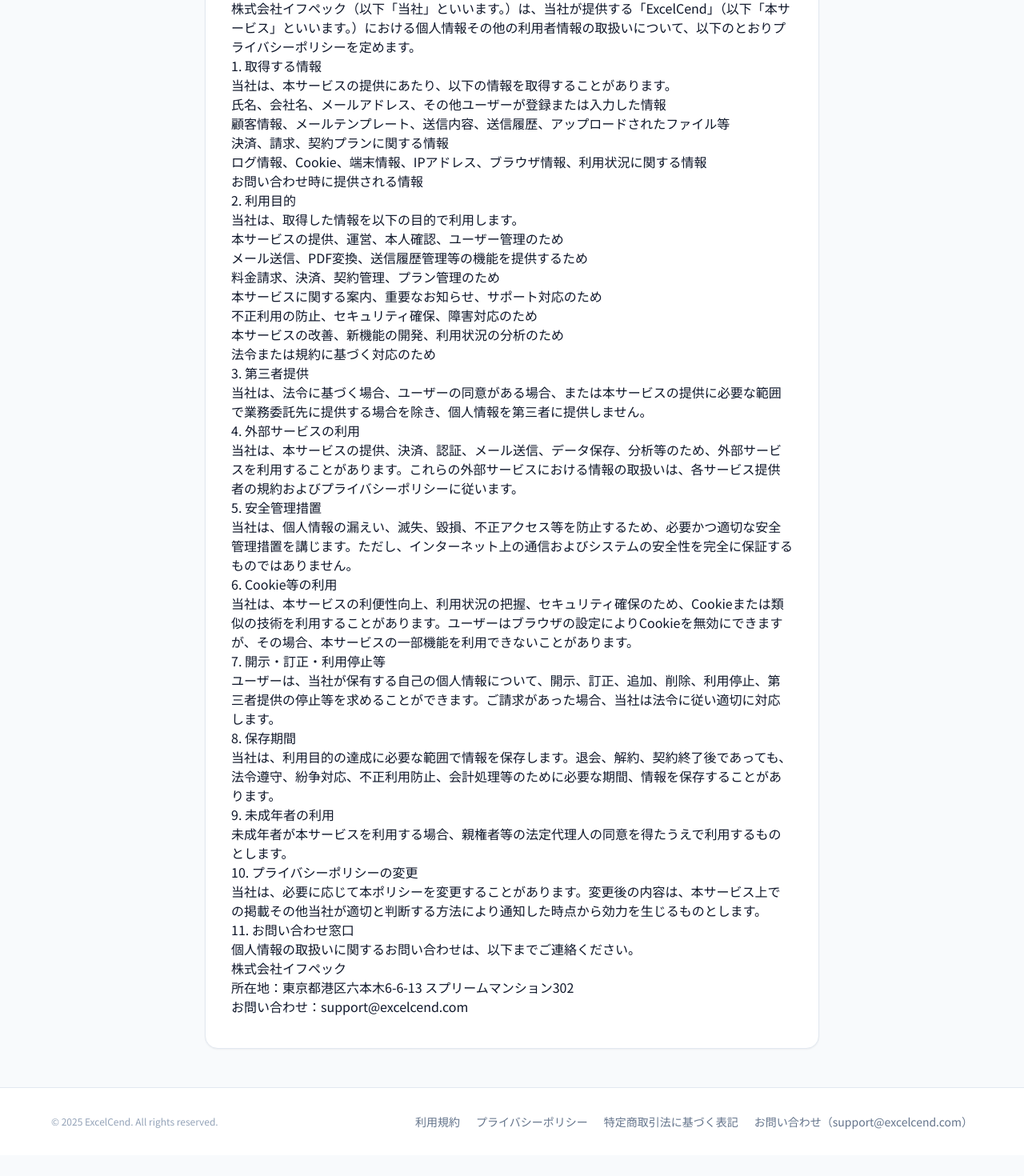
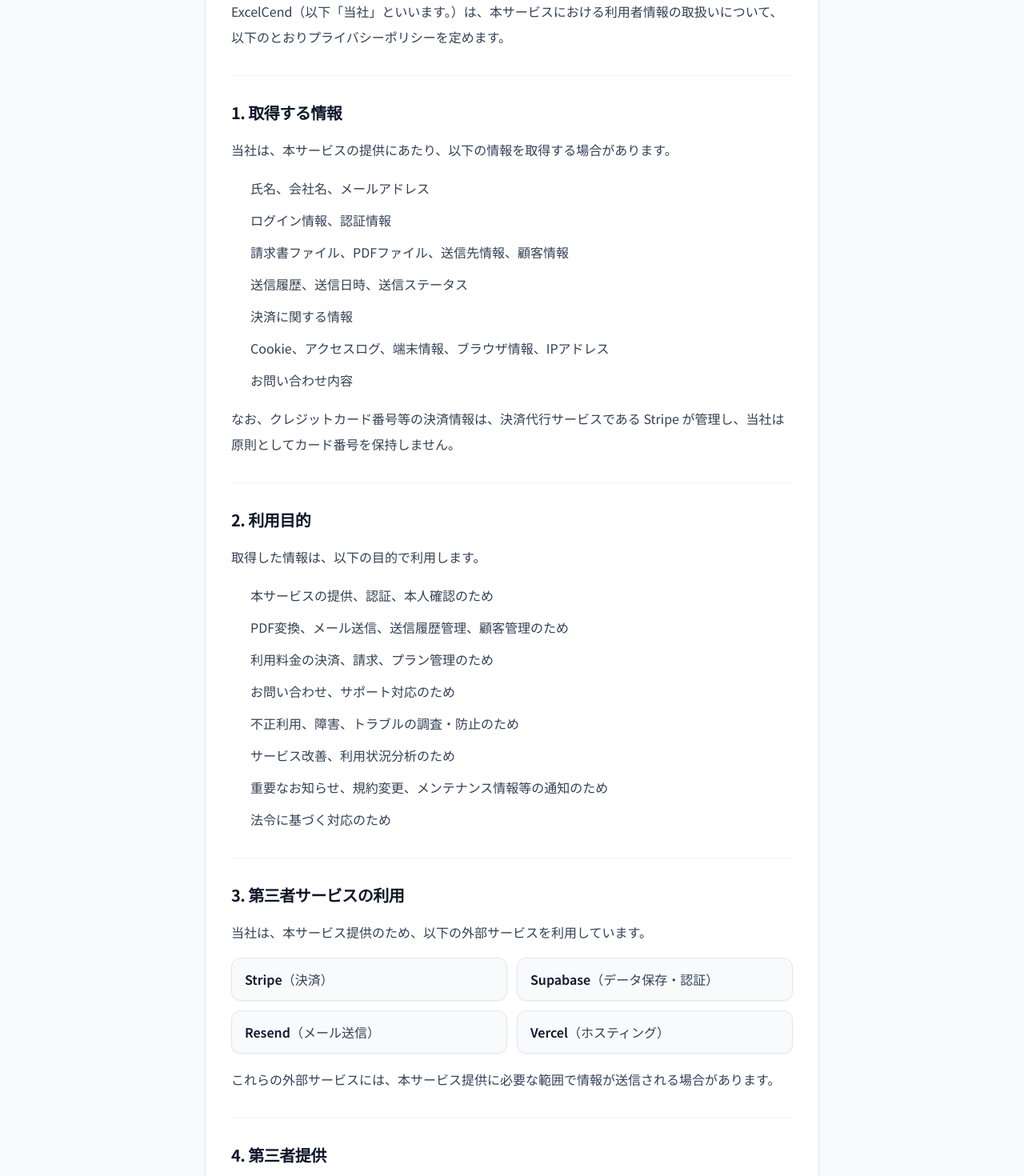
Before and after one commit to Ifpc-Becky/excelcend, a Next.js app: page /privacy in a window 1280 px wide. Shown: the part 300-1770 px from the top of the page at 80% size. Before the commit the page ends 1744 px from the top, so only its background shows below. Built offline with nearby package versions, Linux system fonts and the light colour scheme.

Commit message:
Refine privacy policy readability

```diff
--- a/src/app/privacy/page.tsx
+++ b/src/app/privacy/page.tsx
@@ -6,84 +6,177 @@ export const metadata: Metadata = {
   description: "ExcelCend のプライバシーポリシーページです。",
 };
 
+const sectionClassName =
+  "space-y-4 border-t border-slate-100 pt-8 first:border-t-0 first:pt-0";
+const headingClassName = "text-xl font-bold tracking-tight text-slate-900";
+const paragraphClassName = "leading-8 text-slate-700";
+const listClassName =
+  "my-0 space-y-2 pl-6 leading-8 text-slate-700 marker:text-blue-500";
+const serviceListClassName = "not-prose grid gap-3 sm:grid-cols-2";
+const serviceItemClassName =
+  "rounded-xl border border-slate-200 bg-slate-50 px-4 py-3 leading-7 text-slate-700 shadow-sm";
+const serviceNameClassName = "font-semibold text-slate-900";
+
 export default function PrivacyPage() {
   return (
     <LegalPage title="プライバシーポリシー" description="ExcelCend のプライバシーポリシーです。">
-      <p>
-        株式会社イフペック（以下「当社」といいます。）は、当社が提供する「ExcelCend」（以下「本サービス」といいます。）における個人情報その他の利用者情報の取扱いについて、以下のとおりプライバシーポリシーを定めます。
+      <div className="space-y-8 break-words text-base leading-8 text-slate-700 [overflow-wrap:anywhere]">
+        <section className={sectionClassName}>
+          <p className={paragraphClassName}>
+            ExcelCend（以下「当社」といいます。）は、本サービスにおける利用者情報の取扱いについて、以下のとおりプライバシーポリシーを定めます。
           </p>
+        </section>
 
-      <h2>1. 取得する情報</h2>
-      <p>当社は、本サービスの提供にあたり、以下の情報を取得することがあります。</p>
-      <ul>
-        <li>氏名、会社名、メールアドレス、その他ユーザーが登録または入力した情報</li>
-        <li>顧客情報、メールテンプレート、送信内容、送信履歴、アップロードされたファイル等</li>
-        <li>決済、請求、契約プランに関する情報</li>
-        <li>ログ情報、Cookie、端末情報、IPアドレス、ブラウザ情報、利用状況に関する情報</li>
-        <li>お問い合わせ時に提供される情報</li>
+        <section className={sectionClassName}>
+          <h2 className={headingClassName}>1. 取得する情報</h2>
+          <p className={paragraphClassName}>
+            当社は、本サービスの提供にあたり、以下の情報を取得する場合があります。
+          </p>
+          <ol className={listClassName}>
+            <li>氏名、会社名、メールアドレス</li>
+            <li>ログイン情報、認証情報</li>
+            <li>請求書ファイル、PDFファイル、送信先情報、顧客情報</li>
+            <li>送信履歴、送信日時、送信ステータス</li>
+            <li>決済に関する情報</li>
+            <li>Cookie、アクセスログ、端末情報、ブラウザ情報、IPアドレス</li>
+            <li>お問い合わせ内容</li>
+          </ol>
+          <p className={paragraphClassName}>
+            なお、クレジットカード番号等の決済情報は、決済代行サービスである Stripe が管理し、当社は原則としてカード番号を保持しません。
+          </p>
+        </section>
+
+        <section className={sectionClassName}>
+          <h2 className={headingClassName}>2. 利用目的</h2>
+          <p className={paragraphClassName}>取得した情報は、以下の目的で利用します。</p>
+          <ol className={listClassName}>
+            <li>本サービスの提供、認証、本人確認のため</li>
+            <li>PDF変換、メール送信、送信履歴管理、顧客管理のため</li>
+            <li>利用料金の決済、請求、プラン管理のため</li>
+            <li>お問い合わせ、サポート対応のため</li>
+            <li>不正利用、障害、トラブルの調査・防止のため</li>
+            <li>サービス改善、利用状況分析のため</li>
+            <li>重要なお知らせ、規約変更、メンテナンス情報等の通知のため</li>
+            <li>法令に基づく対応のため</li>
+          </ol>
+        </section>
+
+        <section className={sectionClassName}>
+          <h2 className={headingClassName}>3. 第三者サービスの利用</h2>
+          <p className={paragraphClassName}>
+            当社は、本サービス提供のため、以下の外部サービスを利用しています。
+          </p>
+          <ul className={serviceListClassName}>
+            <li className={serviceItemClassName}>
+              <span className={serviceNameClassName}>Stripe</span>（決済）
+            </li>
+            <li className={serviceItemClassName}>
+              <span className={serviceNameClassName}>Supabase</span>（データ保存・認証）
+            </li>
+            <li className={serviceItemClassName}>
+              <span className={serviceNameClassName}>Resend</span>（メール送信）
+            </li>
+            <li className={serviceItemClassName}>
+              <span className={serviceNameClassName}>Vercel</span>（ホスティング）
+            </li>
           </ul>
+          <p className={paragraphClassName}>
+            これらの外部サービスには、本サービス提供に必要な範囲で情報が送信される場合があります。
+          </p>
+        </section>
 
-      <h2>2. 利用目的</h2>
-      <p>当社は、取得した情報を以下の目的で利用します。</p>
-      <ul>
-        <li>本サービスの提供、運営、本人確認、ユーザー管理のため</li>
-        <li>メール送信、PDF変換、送信履歴管理等の機能を提供するため</li>
-        <li>料金請求、決済、契約管理、プラン管理のため</li>
-        <li>本サービスに関する案内、重要なお知らせ、サポート対応のため</li>
-        <li>不正利用の防止、セキュリティ確保、障害対応のため</li>
-        <li>本サービスの改善、新機能の開発、利用状況の分析のため</li>
-        <li>法令または規約に基づく対応のため</li>
-      </ul>
+        <section className={sectionClassName}>
+          <h2 className={headingClassName}>4. 第三者提供</h2>
+          <p className={paragraphClassName}>
+            当社は、以下の場合を除き、利用者の個人情報を第三者に提供しません。
+          </p>
+          <ol className={listClassName}>
+            <li>利用者の同意がある場合</li>
+            <li>法令に基づく場合</li>
+            <li>人の生命、身体または財産の保護のために必要な場合</li>
+            <li>本サービス提供に必要な範囲で業務委託先に提供する場合</li>
+            <li>合併、事業譲渡その他事業承継に伴って提供する場合</li>
+          </ol>
+        </section>
 
-      <h2>3. 第三者提供</h2>
-      <p>
-        当社は、法令に基づく場合、ユーザーの同意がある場合、または本サービスの提供に必要な範囲で業務委託先に提供する場合を除き、個人情報を第三者に提供しません。
+        <section className={sectionClassName}>
+          <h2 className={headingClassName}>5. 業務委託</h2>
+          <p className={paragraphClassName}>
+            当社は、サービス運営、決済、メール送信、データ保管、問い合わせ対応等のため、個人情報の取扱いを外部事業者に委託する場合があります。この場合、当社は必要かつ適切な監督を行います。
           </p>
+        </section>
 
-      <h2>4. 外部サービスの利用</h2>
-      <p>
-        当社は、本サービスの提供、決済、認証、メール送信、データ保存、分析等のため、外部サービスを利用することがあります。これらの外部サービスにおける情報の取扱いは、各サービス提供者の規約およびプライバシーポリシーに従います。
+        <section className={sectionClassName}>
+          <h2 className={headingClassName}>6. Cookieおよびアクセス解析</h2>
+          <p className={paragraphClassName}>
+            当社は、利用状況の把握、サービス改善、広告効果測定等のため、Cookieおよびアクセス解析ツールを利用する場合があります。
           </p>
+          <p className={paragraphClassName}>
+            利用者は、ブラウザ設定により Cookie を無効化できます。ただし、一部機能が利用できなくなる場合があります。
+          </p>
+        </section>
 
-      <h2>5. 安全管理措置</h2>
-      <p>
-        当社は、個人情報の漏えい、滅失、毀損、不正アクセス等を防止するため、必要かつ適切な安全管理措置を講じます。ただし、インターネット上の通信およびシステムの安全性を完全に保証するものではありません。
+        <section className={sectionClassName}>
+          <h2 className={headingClassName}>7. 安全管理</h2>
+          <p className={paragraphClassName}>
+            当社は、取得した情報について、不正アクセス、漏えい、滅失、毀損等を防止するため、必要かつ適切な安全管理措置を講じます。
           </p>
+          <p className={paragraphClassName}>
+            ただし、インターネット通信およびクラウドサービスの性質上、完全な安全性を保証するものではありません。
+          </p>
+        </section>
 
-      <h2>6. Cookie等の利用</h2>
-      <p>
-        当社は、本サービスの利便性向上、利用状況の把握、セキュリティ確保のため、Cookieまたは類似の技術を利用することがあります。ユーザーはブラウザの設定によりCookieを無効にできますが、その場合、本サービスの一部機能を利用できないことがあります。
+        <section className={sectionClassName}>
+          <h2 className={headingClassName}>8. データの保存期間</h2>
+          <p className={paragraphClassName}>
+            当社は、本サービス提供に必要な期間、または法令上必要な期間、利用者情報を保存します。
           </p>
+          <p className={paragraphClassName}>
+            利用者が退会または解約した場合でも、法令対応、トラブル防止、不正利用防止、会計処理等に必要な範囲で一定期間保存する場合があります。
+          </p>
+        </section>
 
-      <h2>7. 開示・訂正・利用停止等</h2>
-      <p>
-        ユーザーは、当社が保有する自己の個人情報について、開示、訂正、追加、削除、利用停止、第三者提供の停止等を求めることができます。ご請求があった場合、当社は法令に従い適切に対応します。
+        <section className={sectionClassName}>
+          <h2 className={headingClassName}>9. 開示・訂正・削除等</h2>
+          <p className={paragraphClassName}>
+            利用者は、当社所定の方法により、自己の個人情報の開示、訂正、利用停止、削除等を求めることができます。
           </p>
+          <p className={paragraphClassName}>当社は、本人確認のうえ、法令に従い対応します。</p>
+        </section>
 
-      <h2>8. 保存期間</h2>
-      <p>
-        当社は、利用目的の達成に必要な範囲で情報を保存します。退会、解約、契約終了後であっても、法令遵守、紛争対応、不正利用防止、会計処理等のために必要な期間、情報を保存することがあります。
-      </p>
-
-      <h2>9. 未成年者の利用</h2>
-      <p>
+        <section className={sectionClassName}>
+          <h2 className={headingClassName}>10. 未成年者の利用</h2>
+          <p className={paragraphClassName}>
             未成年者が本サービスを利用する場合、親権者等の法定代理人の同意を得たうえで利用するものとします。
           </p>
+        </section>
 
-      <h2>10. プライバシーポリシーの変更</h2>
-      <p>
-        当社は、必要に応じて本ポリシーを変更することがあります。変更後の内容は、本サービス上での掲載その他当社が適切と判断する方法により通知した時点から効力を生じるものとします。
+        <section className={sectionClassName}>
+          <h2 className={headingClassName}>11. プライバシーポリシーの変更</h2>
+          <p className={paragraphClassName}>当社は、必要に応じて本ポリシーを変更できます。</p>
+          <p className={paragraphClassName}>
+            変更後の内容は、本サービス上に表示した時点で効力を生じるものとします。
           </p>
+        </section>
 
-      <h2>11. お問い合わせ窓口</h2>
-      <p>
-        個人情報の取扱いに関するお問い合わせは、以下までご連絡ください。
-      </p>
-      <p>
-        株式会社イフペック<br />
+        <section className={sectionClassName}>
+          <h2 className={headingClassName}>12. お問い合わせ窓口</h2>
+          <address className="not-italic leading-8 text-slate-700">
+            運営会社：株式会社イフペック<br />
+            責任者：ムオンベキゆきこ<br />
             所在地：東京都港区六本木6-6-13 スプリームマンション302<br />
-        お問い合わせ：support@excelcend.com
-      </p>
+            メールアドレス：
+            <a
+              className="font-medium text-blue-600 underline-offset-4 hover:underline"
+              href="mailto:support@excelcend.com"
+            >
+              support@excelcend.com
+            </a>
+          </address>
+        </section>
+
+        <p className={paragraphClassName}>以上</p>
+      </div>
     </LegalPage>
   );
 }
```
Lines whose indentation alone changed are shown as unchanged.
